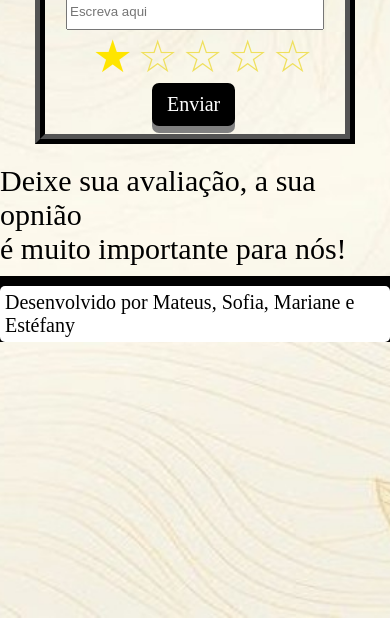
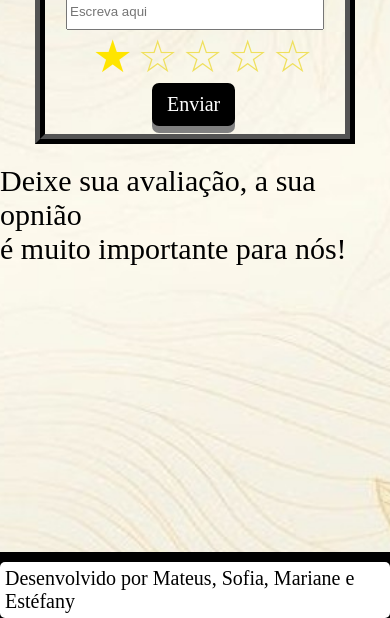
Before and after one commit to mateuspaglia-sys/projetosite, a plain HTML site: page avaliacoes.html in a window 390 px wide. Shown: the part 226-844 px from the top of the page. Drawn offline with Linux system fonts and the light colour scheme.

Commit message:
versao final 16

```diff
--- a/avaliacoes.css
+++ b/avaliacoes.css
@@ -1,10 +1,10 @@
 body {
-
-    background-image: url(fundo.jpg);
+    background-image: url("./fundo.jpg");
     background-size: cover;
-    background-position: center;
+    background-position: center center;
     background-repeat: no-repeat;
     background-attachment: fixed;
+    position: relative;
     min-height: 100vh;
 }
 
@@ -100,7 +100,7 @@ footer {
     display: flex;
     justify-content: center;
     padding-top: 5px;
-    position: relative;
+    position: absolute;
     bottom: 0px;
     width: 100%;
 }
@@ -211,7 +211,7 @@ main {
         display: flex;
         justify-content: center;
         padding-top: 10px;
-        position: relative;
+        position: absolute;
         bottom: 0px;
         width: 100%;
     }
--- a/cardapio.css
+++ b/cardapio.css
@@ -41,6 +41,8 @@ body {
     background-position: center center;
     background-repeat: no-repeat;
     background-attachment: fixed;
+    position: relative;
+    min-height: 100vh;
 }
 
 .fotos {
@@ -159,7 +161,7 @@ footer {
     display: flex;
     justify-content: center;
     padding-top: 5px;
-    position: relative;
+    position:relative;
     bottom: 0px;
     width: 100%;
 }
@@ -246,6 +248,6 @@ footer {
         font-size: 30px;
     }
     .rodape{
-        font-size: 10px;
+        font-size: 20px;
     }
 }
--- a/contato.css
+++ b/contato.css
@@ -102,9 +102,9 @@ footer{
     display: flex;
     justify-content: center;
     padding-top: 10px;
-    position: relative;
+    position: absolute;
     bottom: 0px;
-    margin-top: 10px;
+
     width: 100%;
 }
 .redes_sociais {
--- a/restaurante.css
+++ b/restaurante.css
@@ -87,10 +87,11 @@ h1 {
 }
 
 footer {
-    background-color: black;
+    background-color: rgb(0, 0, 0);
     display: flex;
     justify-content: center;
     padding-top: 5px;
+    position: absolute;
     bottom: 0px;
     width: 100%;
 
@@ -120,13 +121,12 @@ body {
     background-position: center center;
     background-repeat: no-repeat;
     background-attachment: fixed;
+    position: relative;
+    min-height: 100vh;
 }
 
 @media(max-width:600px) {
-    body {
 
-
-    }
 
     footer {
         background-color: black;
```
